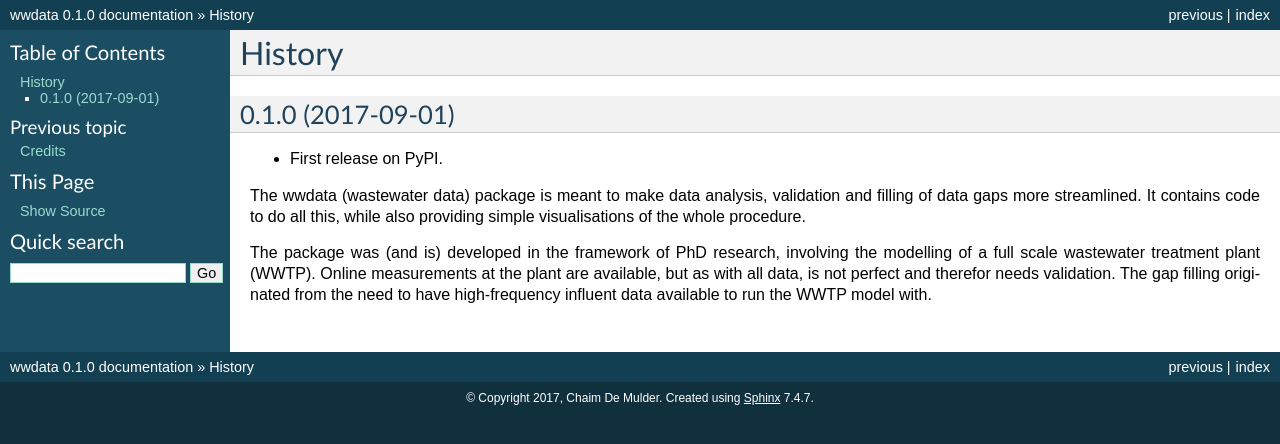
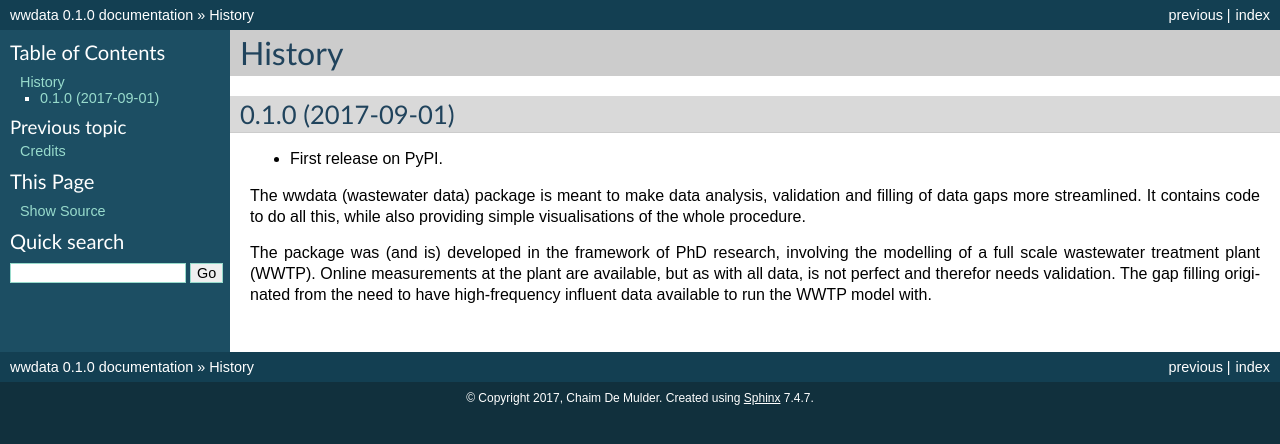
Before and after one commit to UGentBiomath/wwdata, a Sphinx documentation site: the page built from docs/history.rst, in a window 1280 px wide. Shown: the top 444 px of the page. Built offline with Sphinx 7.4.7, drawn with Linux system fonts in a browser that asks for light colours; pages that are not in the unit, such as notebooks, are missing from menus.

Commit message:
adjust css for testing

```diff
--- a/docs/custom_stylesheets/classic.css
+++ b/docs/custom_stylesheets/classic.css
@@ -154,6 +154,16 @@ div.body h6 {
     padding: 3px 0 3px 10px;
 }
 
+div.body h1 {
+  background-color: #cccccc
+}
+div.body h2 {
+  background-color: #d9d9d9
+}
+div.body h3 {
+  background-color: #e6e6e6
+}
+
 div.body h1 { margin-top: 0; font-size: 200%; }
 div.body h2 { font-size: 160%; }
 div.body h3 { font-size: 140%; }
```
